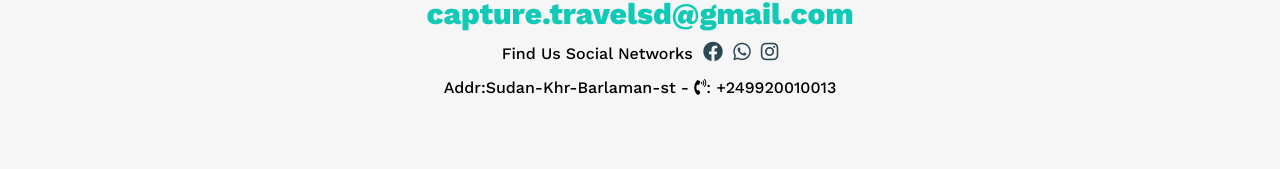
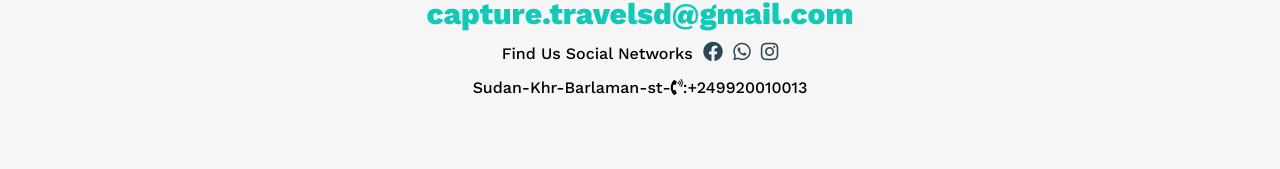
Before and after one commit to Bebonone/My_Store, a plain HTML site: page index.html in a window 1280 px wide. Shown: the part 4244-4413 px from the top of the page. Drawn offline with nearby package versions, Linux system fonts and the light colour scheme; a web font is replaced by a local one.

Commit message:
edit address

```diff
--- a/index.html
+++ b/index.html
@@ -255,7 +255,7 @@
                     <a href="https://www.instagram.com/" target="_blank" title="Go to instgram Page"><i
                             class="fab fa-instagram"></i></a>
                 </div>
-                <p>Addr:Sudan-Khr-Barlaman-st - <i class="fas fa-phone-volume"></i>: +249920010013</p>
+                <p>Sudan-Khr-Barlaman-st-<i class="fas fa-phone-volume"></i>:+249920010013</p>
             </div>
         </div>
     </div>
```
